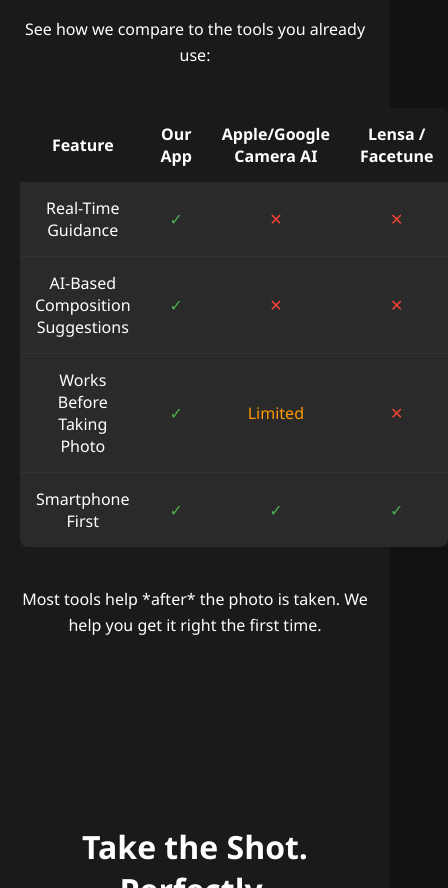
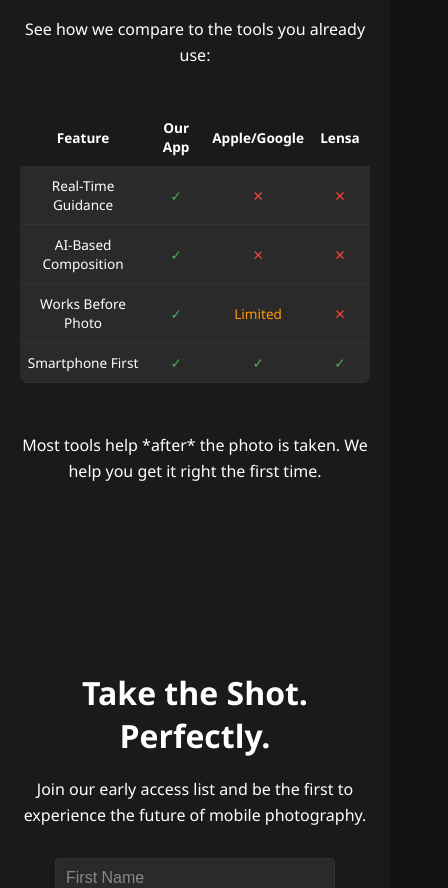
Before and after one commit to jatinkulkarni/phanos-website, a website: page index.html in a window 390 px wide. Shown: the part 3500-4388 px from the top of the page, 448 px wide, since content can reach past the window. Drawn offline with Linux system fonts and the light colour scheme.

Commit message:
comparison table mobile

```diff
--- a/index.html
+++ b/index.html
@@ -335,6 +335,74 @@
         flex-direction: column;
       }
     }
+
+    /* === Table Styles === */
+    .table-responsive {
+      overflow-x: auto;
+      -webkit-overflow-scrolling: touch;
+      margin: 20px -20px;
+      padding: 0 20px;
+    }
+
+    table {
+      margin: 40px auto;
+      border-collapse: collapse;
+      width: 90%;
+      max-width: 700px;
+      background: #2a2a2a;
+      border-radius: 8px;
+      overflow: hidden;
+    }
+
+    th, td {
+      padding: 15px;
+      color: #ffffff;
+    }
+
+    td {
+      border-bottom: 1px solid #333;
+    }
+
+    thead {
+      background: #1a1a1a;
+    }
+
+    @media (max-width: 768px) {
+      .table-responsive {
+        margin: 20px -15px;
+        padding: 0 15px;
+      }
+
+      table {
+        margin: 20px auto;
+        font-size: 0.9em;
+        width: 100%;
+      }
+
+      th, td {
+        padding: 12px 8px;
+      }
+
+      th:not(:first-child),
+      td:not(:first-child) {
+        width: 80px;
+      }
+    }
+
+    @media (max-width: 480px) {
+      table {
+        font-size: 0.85em;
+      }
+
+      th, td {
+        padding: 10px 6px;
+      }
+
+      th:not(:first-child),
+      td:not(:first-child) {
+        width: 60px;
+      }
+    }
   </style>
 </head>
 <body>
@@ -398,39 +466,39 @@
     <p>See how we compare to the tools you already use:</p>
 
     <div class="table-responsive">
-      <table style="margin: 40px auto; border-collapse: collapse; width: 90%; max-width: 700px; background: #2a2a2a; border-radius: 8px; overflow: hidden;">
-        <thead style="background: #1a1a1a;">
+      <table>
+        <thead>
           <tr>
-            <th style="padding: 15px; color: #ffffff;">Feature</th>
-            <th style="padding: 15px; color: #ffffff;">Our App</th>
-            <th style="padding: 15px; color: #ffffff;">Apple/Google Camera AI</th>
-            <th style="padding: 15px; color: #ffffff;">Lensa / Facetune</th>
+            <th>Feature</th>
+            <th>Our App</th>
+            <th>Apple/Google</th>
+            <th>Lensa</th>
           </tr>
         </thead>
         <tbody>
           <tr>
-            <td class="table-cell" style="padding: 15px; border-bottom: 1px solid #333; color: #ffffff;">Real-Time Guidance</td>
-            <td class="table-cell our-app" style="padding: 15px; border-bottom: 1px solid #333; color: #4CAF50;">✓</td>
-            <td class="table-cell" style="padding: 15px; border-bottom: 1px solid #333; color: #f44336;">✕</td>
-            <td class="table-cell" style="padding: 15px; border-bottom: 1px solid #333; color: #f44336;">✕</td>
+            <td class="table-cell">Real-Time Guidance</td>
+            <td class="table-cell our-app" style="color: #4CAF50;">✓</td>
+            <td class="table-cell" style="color: #f44336;">✕</td>
+            <td class="table-cell" style="color: #f44336;">✕</td>
           </tr>
           <tr>
-            <td class="table-cell" style="padding: 15px; border-bottom: 1px solid #333; color: #ffffff;">AI-Based Composition Suggestions</td>
-            <td class="table-cell our-app" style="padding: 15px; border-bottom: 1px solid #333; color: #4CAF50;">✓</td>
-            <td class="table-cell" style="padding: 15px; border-bottom: 1px solid #333; color: #f44336;">✕</td>
-            <td class="table-cell" style="padding: 15px; border-bottom: 1px solid #333; color: #f44336;">✕</td>
+            <td class="table-cell">AI-Based Composition</td>
+            <td class="table-cell our-app" style="color: #4CAF50;">✓</td>
+            <td class="table-cell" style="color: #f44336;">✕</td>
+            <td class="table-cell" style="color: #f44336;">✕</td>
           </tr>
           <tr>
-            <td class="table-cell" style="padding: 15px; border-bottom: 1px solid #333; color: #ffffff;">Works Before Taking Photo</td>
-            <td class="table-cell our-app" style="padding: 15px; border-bottom: 1px solid #333; color: #4CAF50;">✓</td>
-            <td class="table-cell" style="padding: 15px; border-bottom: 1px solid #333; color: #ff9800;">Limited</td>
-            <td class="table-cell" style="padding: 15px; border-bottom: 1px solid #333; color: #f44336;">✕</td>
+            <td class="table-cell">Works Before Photo</td>
+            <td class="table-cell our-app" style="color: #4CAF50;">✓</td>
+            <td class="table-cell" style="color: #ff9800;">Limited</td>
+            <td class="table-cell" style="color: #f44336;">✕</td>
           </tr>
           <tr>
-            <td class="table-cell" style="padding: 15px; color: #ffffff;">Smartphone First</td>
-            <td class="table-cell our-app" style="padding: 15px; color: #4CAF50;">✓</td>
-            <td class="table-cell" style="padding: 15px; color: #4CAF50;">✓</td>
-            <td class="table-cell" style="padding: 15px; color: #4CAF50;">✓</td>
+            <td class="table-cell">Smartphone First</td>
+            <td class="table-cell our-app" style="color: #4CAF50;">✓</td>
+            <td class="table-cell" style="color: #4CAF50;">✓</td>
+            <td class="table-cell" style="color: #4CAF50;">✓</td>
           </tr>
         </tbody>
       </table>
```
